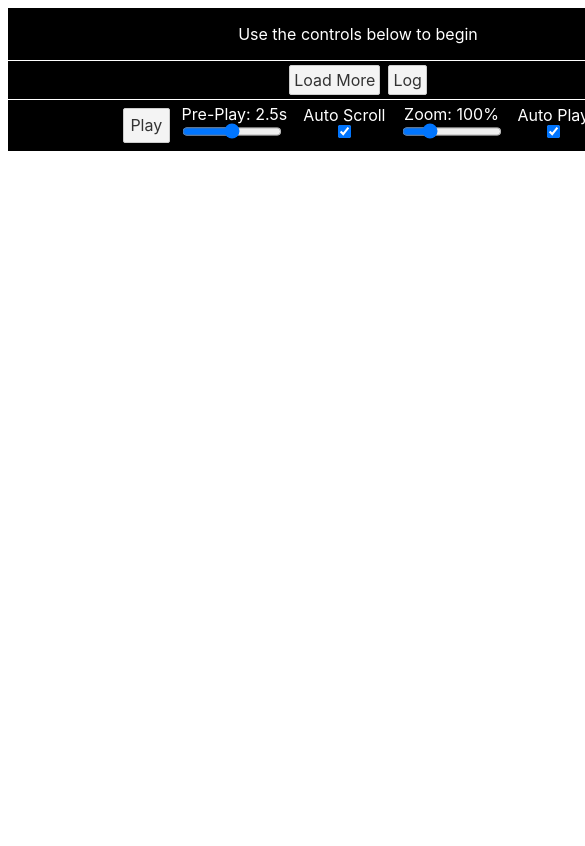
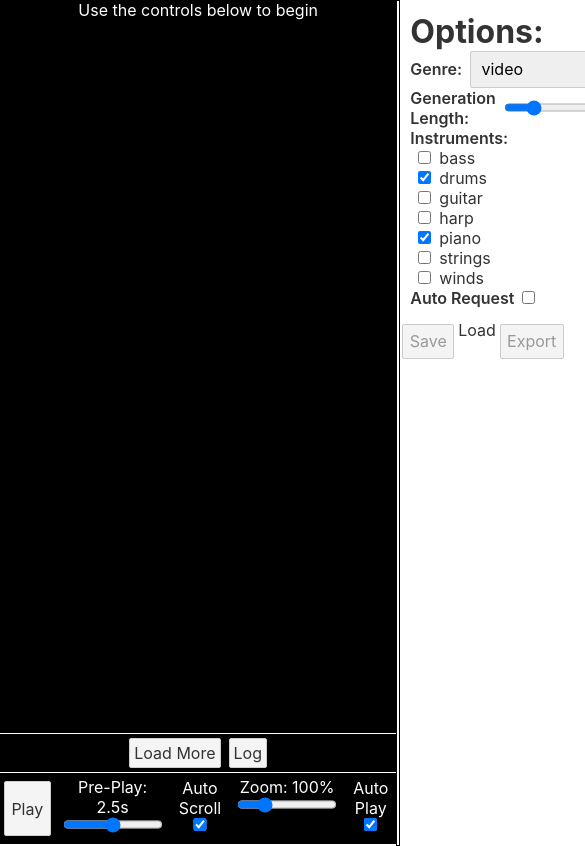
Before and after one commit to stevenwaterman/musetree, a Svelte app: page / in a window 390 px wide. Shown: the top 846 px of the page, 585 px wide, since content can reach past the window. Built offline with nearby package versions, Linux system fonts and the light colour scheme; what retry-axios would draw is missing.

Commit message:
Responsive sizing

```diff
--- a/src/App.svelte
+++ b/src/App.svelte
@@ -9,28 +9,41 @@
 
 <style>
   .columns {
-    display: flex;
-    flex-direction: row;
+    display: grid;
+    grid-template-columns: 1fr 1fr 200px;
+    grid-template-rows: auto;
+    width: 100vw;
+    height: 100vh;
   }
 
   .col {
     display: flex;
     flex-direction: column;
+    height: 100vh;
+  }
+
+  :global(body) {
+    padding: 0;
+    margin: 0;
+    width: 100vw;
+    height: 100vh;
+    overflow: hidden;
   }
 </style>
 
-<main>
 <div class="columns">
   <div class="col">
+  <!-- 1 -->
     <Track />
     <TrackControls />
   </div>
   <div class="col">
-      <TreeVis/>
+  <!-- 2 -->
+    <TreeVis />
   </div>
   <div class="col">
+  <!-- 3 -->
     <GenerationOptions />
     <PersistenceOptions />
   </div>
 </div>
-</main>
--- a/src/broker.js
+++ b/src/broker.js
@@ -48,12 +48,11 @@ export async function request(config, prevEncoding, prevDuration) {
 
 function parseTrack(track, prevDuration) {
   const { totalTime: newDuration } = track;
-  const sectionDuration = newDuration - prevDuration;
 
   const output = {
     encoding: track.encoding,
-    sectionDuration,
-    duration: newDuration,
+    startsAt: prevDuration,
+    endsAt: newDuration,
     notes: parseNotes(track, prevDuration),
     audio: parseAudio(track)
   };
--- a/src/generationOptions/GenerationOptions.svelte
+++ b/src/generationOptions/GenerationOptions.svelte
@@ -7,7 +7,6 @@
     temperatureStore,
     autoRequestStore,
     autoScrollStore,
-    preplayStore,
     yScaleStore
   } from "../settings.js";
   import InstrumentCheckbox from "./InstrumentCheckbox.svelte";
--- a/src/track/ChildButton.svelte
+++ b/src/track/ChildButton.svelte
@@ -6,9 +6,9 @@
   export let path;
   export let siblingId;
 
-  $: parentStore = deriveNodeStore(path);
-  $: highlight = $parentStore.lastSelected === siblingId;
-  $: startsAt = $parentStore.track ? $parentStore.track.duration : 0;
+  $: parentNodeStore = deriveNodeStore(path);
+  $: highlight = $parentNodeStore.lastSelected === siblingId;
+  $: startsAt = $parentNodeStore.track ? $parentNodeStore.track.endsAt : 0;
 
   function select() {
     trackTreeStore.select(path, siblingId);
--- a/src/track/Timeline.svelte
+++ b/src/track/Timeline.svelte
@@ -9,7 +9,7 @@
     const track = $selectedTrackStore;
     if (track == null) return;
 
-    const endTime = track.duration;
+    const endTime = track.endsAt;
     const transTime = endTime - startTime;
 
     const startPx = startTime * $yScaleStore;
--- a/src/track/Track.svelte
+++ b/src/track/Track.svelte
@@ -3,7 +3,6 @@
     selectedPathStore,
     selectedTrackAudioStore,
   } from "./trackTree.js";
-  import { canvasWidth } from "../constants.js";
   import Timeline from "./Timeline.svelte";
   import TrackRowOptions from "./TrackRowOptions.svelte";
   import TrackCanvas from "./TrackCanvas.svelte";
@@ -18,10 +17,13 @@
 
 <style>
   .container {
+    display: flex;
+    flex-direction: column;
+    /* align-items: center; */
+    /* justify-content: center; */
     overflow-y: scroll;
-    flex-shrink: 0;
-    max-height: 90vh;
     background-color: black;
+    height: 100%;
   }
 
   .staticSize {
@@ -42,9 +44,7 @@
       <TrackCanvas path={[...path, selected]} section={idx} last={idx === rows.length - 1}/>
     </div>
   {:else}
-    <div style={'width:' + canvasWidth + 'px'}>
-      <p class="placeholder">Use the controls below to begin</p>
-    </div>
+      <span class="placeholder">Use the controls below to begin</span>
   {/each}
 </div>
 <TrackRowOptions path={$selectedPathStore} />
--- a/src/track/TrackCanvas.svelte
+++ b/src/track/TrackCanvas.svelte
@@ -24,7 +24,7 @@
   $: nodeStore = deriveNodeStore(path);
   $: track = $nodeStore ? $nodeStore.track : null;
   $: notes = track ? track.notes : null;
-  $: sectionDuration = track ? track.sectionDuration : 0;
+  $: sectionDuration = track ? track.endsAt - track.startsAt : 0;
   $: height = sectionDuration * $yScaleStore;
   $: draw(canvas, notes, $yScaleStore);
 
@@ -94,11 +94,8 @@
     const rect = event.target.getBoundingClientRect();
     const y = event.clientY - rect.top;
     const fraction = y / height;
-    const addDuration = $nodeStore.track.sectionDuration * fraction;
-    const totalDuration =
-      $nodeStore.track.duration -
-      $nodeStore.track.sectionDuration +
-      addDuration;
+    const addDuration = sectionDuration * fraction;
+    const totalDuration = track.startsAt + addDuration;
     audio.play(totalDuration);
   }
 </script>
@@ -109,6 +106,8 @@
     flex-shrink: 0;
     cursor: pointer;
     margin-bottom: -4px;
+    width: 100%;
+    height: 100%;
   }
 </style>
 
@@ -119,6 +118,5 @@
     on:contextmenu|preventDefault={nodeStore.deselect}
     bind:this={canvas}
     width={canvasWidth}
-    style={'width: ' + canvasWidth + 'px; height: ' + height + 'px;'}
     {height} />
 {/if}
--- a/src/track/TrackControls.svelte
+++ b/src/track/TrackControls.svelte
@@ -5,7 +5,6 @@
 
 <style>
   .container {
-    width: 100%;
     background-color: black;
     border-top: 1px solid white;
     flex-shrink: 0;
--- a/src/track/TrackRowOptions.svelte
+++ b/src/track/TrackRowOptions.svelte
@@ -13,7 +13,8 @@
 
   $: children = $nodeStore.children ? $nodeStore.children : {};
   $: track = $nodeStore.track ? $nodeStore.track : null;
-  $: duration = track ? track.duration : 0;
+  $: duration = track ? track.endsAt : 0;
+  $: pendingLoad = $nodeStore.pendingLoad;
 
   function loadMore() {
     const pathCapture = path;
@@ -28,9 +29,11 @@
   $: if (
     $autoRequestStore &&
     !$nodeStore.childOffset &&
-    !$nodeStore.pendingLoad
+    !pendingLoad
   )
     loadMore();
+
+    $: console.log($nodeStore);
 </script>
 
 <style>
@@ -55,7 +58,7 @@
     <ChildButton {path} siblingId={idx} />
   {/each}
   <button class="rowButton" on:click={loadMore}>
-    Load More{$nodeStore.pendingLoad ? ` (${nodeStore.pendingLoad * 4} pending)` : ''}
+    Load More{pendingLoad ? ` (${pendingLoad * 4} pending)` : ''}
   </button>
   <button
     class="rowButton"
--- a/src/track/trackTree.js
+++ b/src/track/trackTree.js
@@ -116,7 +116,6 @@ function getSelectedPath(trackTree) {
 function getSelectedNode(trackTree){
   let node = trackTree;
   while (true) {
-    console.log(node);
     const selected = node.selected;
     if (selected == null) return node;
     const newTree = node.children[selected];
@@ -167,7 +166,7 @@ function toD3data(tree, config) {
       isSelected: idx === selected && config.isSelected,
       wasSelected: idx === selected || idx === lastSelected,
       path: [...config.path, idx],
-      startsAt: config.startsAt + child.track.sectionDuration,
+      startsAt: child.track.startsAt,
       pendingLoad: child.pendingLoad
     })
   );
--- a/src/treeVis/TreeVis.svelte
+++ b/src/treeVis/TreeVis.svelte
@@ -82,16 +82,16 @@
   }
 
   function remove(path, idx) {
-    console.log(path);
     trackTreeStore.deleteChild(path.slice(0, -1), idx);
   }
 </script>
 
 <style>
   svg {
-    width: 500px;
-    height: 500px;
     border: 1px solid black;
+    height: 100%;
+    width: 100%;
+    flex-shrink: 0;
   }
   .label {
     pointer-events: none;
@@ -119,7 +119,7 @@
             transform={`translate(${d.x},${d.y})`}
             on:mousedown={e => {
               if (e.button === 0) {
-                select(d.data.path, d.data.name, d.data.startsAt);
+                select(d.data.path, d.data.startsAt);
               }
             }}
             on:contextmenu|preventDefault={remove(d.data.path, d.data.name)}>
@@ -129,7 +129,7 @@
             </text>
             {#if d.data.pendingLoad}
               <text class="label" dy="2.31em" text-anchor="middle">
-                +{d.data.pendingLoad * 4}
+                +{parseInt(d.data.pendingLoad) * 4}
               </text>
             {/if}
           </g>
```
Lines whose indentation alone changed are shown as unchanged.
